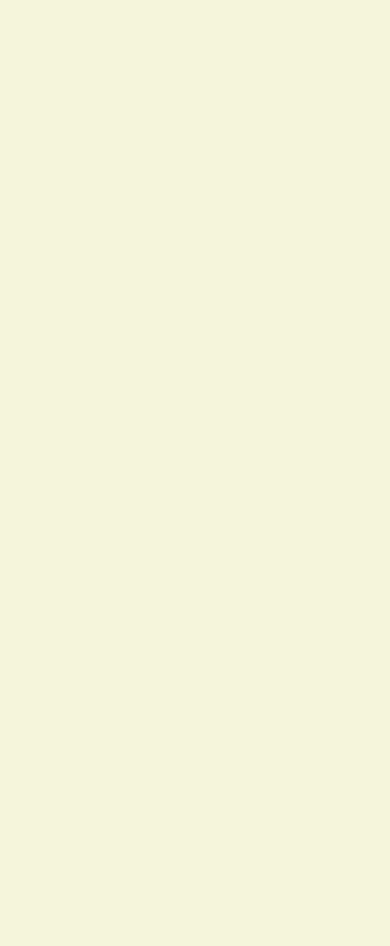
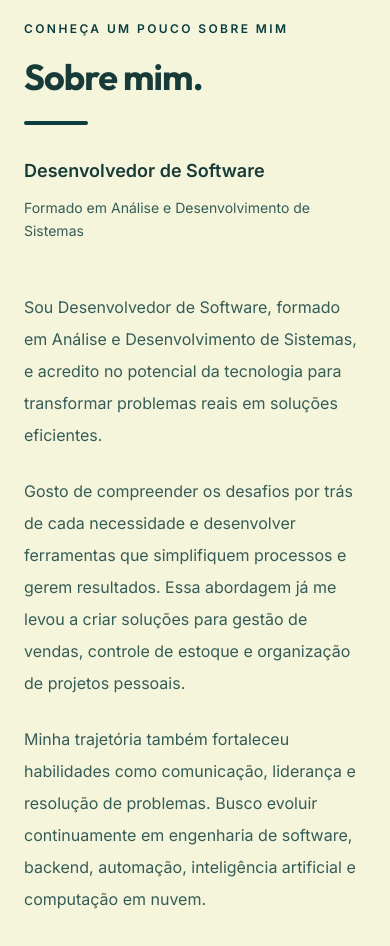
Before and after one commit to AlexandroLeao/developer-portfolio, a React (Vite) app: page / in a window 390 px wide. Shown: the part 920-1866 px from the top of the page. Before the commit the page ends 844 px from the top, so only its background shows below. Built offline with nearby package versions, Linux system fonts and the light colour scheme.

Commit message:
feat: add responsive bilingual about section

```diff
--- a/src/App.tsx
+++ b/src/App.tsx
@@ -7,22 +7,46 @@ type Language = 'pt' | 'en'
 
 const translations = {
   pt: {
+    hero: {
       role: 'Desenvolvedor de Software',
       description: 'Transformando código em soluções.',
       contact: 'Entrar em contato',
       resume: 'Currículo em breve',
       resumeLabel: 'Download do currículo disponível em breve',
-    illustration:
-      'Ilustração de Alexandro Leão utilizando um notebook',
+      illustration: 'Ilustração de Alexandro Leão utilizando um notebook',
+    },
+    about: {
+      eyebrow: 'CONHEÇA UM POUCO SOBRE MIM',
+      title: 'Sobre mim',
+      subtitle: 'Desenvolvedor de Software',
+      education: 'Formado em Análise e Desenvolvimento de Sistemas',
+      paragraphs: [
+        'Sou Desenvolvedor de Software, formado em Análise e Desenvolvimento de Sistemas, e acredito no potencial da tecnologia para transformar problemas reais em soluções eficientes.',
+        'Gosto de compreender os desafios por trás de cada necessidade e desenvolver ferramentas que simplifiquem processos e gerem resultados. Essa abordagem já me levou a criar soluções para gestão de vendas, controle de estoque e organização de projetos pessoais.',
+        'Minha trajetória também fortaleceu habilidades como comunicação, liderança e resolução de problemas. Busco evoluir continuamente em engenharia de software, backend, automação, inteligência artificial e computação em nuvem.',
+      ],
+    },
   },
   en: {
+    hero: {
       role: 'Software Developer',
       description: 'Turning code into solutions.',
       contact: 'Get in touch',
       resume: 'Résumé coming soon',
       resumeLabel: 'Résumé download coming soon',
-    illustration:
-      'Illustration of Alexandro Leão using a laptop',
+      illustration: 'Illustration of Alexandro Leão using a laptop',
+    },
+    about: {
+      eyebrow: 'GET TO KNOW ME',
+      title: 'About me',
+      subtitle: 'Software Developer',
+      education: 'Degree in Systems Analysis and Development',
+      paragraphs: [
+        "I'm a Software Developer with a degree in Systems Analysis and Development, and I believe in using technology to turn real-world problems into efficient solutions.",
+        'I enjoy understanding the challenges behind each need and building tools that simplify processes and deliver meaningful results. This approach has led me to develop solutions for sales management, inventory tracking, and personal project organization.',
+        "My professional journey has also strengthened my communication, leadership, and problem-solving skills. I'm continuously expanding my knowledge of software engineering, backend development, automation, artificial intelligence, and cloud computing.",
+      ],
+    },
   },
 }
 
@@ -39,9 +63,7 @@ function App() {
 
   useEffect(() => {
     localStorage.setItem('portfolio-language', language)
-
-    document.documentElement.lang =
-      language === 'pt' ? 'pt-BR' : 'en'
+    document.documentElement.lang = language === 'pt' ? 'pt-BR' : 'en'
   }, [language])
 
   const text = translations[language]
@@ -51,18 +73,16 @@ function App() {
       id="home"
       className="min-h-screen bg-(--color-background) text-(--color-text) transition-colors duration-300"
     >
-      <Header
-        language={language}
-        onLanguageChange={setLanguage}
-      />
+      <Header language={language} onLanguageChange={setLanguage} />
 
+      {/* HERO */}
       <section
         aria-labelledby="hero-title"
         className="mx-auto flex min-h-screen max-w-7xl flex-col items-center justify-center gap-12 px-6 pt-32 pb-16 lg:flex-row lg:gap-16"
       >
         <div className="flex w-full flex-1 flex-col items-center text-center lg:items-start lg:text-left">
           <span className="mb-6 rounded-full border border-(--color-border) bg-(--color-surface) px-4 py-2 text-sm font-medium text-(--color-primary)">
-            {text.role}
+            {text.hero.role}
           </span>
 
           <h1
@@ -73,7 +93,7 @@ function App() {
           </h1>
 
           <p className="mb-8 max-w-xl text-lg leading-relaxed text-(--color-text-muted)">
-            {text.description}
+            {text.hero.description}
           </p>
 
           <div className="flex flex-col gap-4 sm:flex-row">
@@ -82,15 +102,15 @@ function App() {
               className="inline-flex items-center justify-center gap-2 rounded-full bg-[#0b3d3e] px-8 py-3 font-semibold text-white transition-colors duration-300 hover:bg-[#082e2f] focus-visible:outline-2 focus-visible:outline-offset-4 focus-visible:outline-(--color-primary)"
             >
               <Mail size={18} aria-hidden="true" />
-              {text.contact}
+              {text.hero.contact}
             </a>
 
             <span
-              aria-label={text.resumeLabel}
+              aria-label={text.hero.resumeLabel}
               className="inline-flex cursor-not-allowed items-center justify-center gap-2 rounded-full border border-(--color-border) bg-(--color-surface) px-8 py-3 font-semibold text-(--color-text-muted) opacity-60"
             >
               <Download size={18} aria-hidden="true" />
-              {text.resume}
+              {text.hero.resume}
             </span>
           </div>
         </div>
@@ -104,11 +124,62 @@ function App() {
 
           <img
             src="/images/hero-illustration.png"
-            alt={text.illustration}
+            alt={text.hero.illustration}
             width={1448}
             height={1086}
             className="relative z-10 h-auto w-full max-w-lg object-contain"
           />
+        </div>
+      </section>
+
+      {/* SOBRE MIM / ABOUT */}
+      <section
+        id="about"
+        aria-labelledby="about-title"
+        className="scroll-mt-12 border-t border-(--color-border) py-24 sm:py-32"
+      >
+        <div className="mx-auto grid max-w-7xl grid-cols-1 items-start gap-12 px-6 lg:grid-cols-[0.85fr_1.15fr] lg:gap-20">
+          {/* Coluna de apresentação */}
+          <div className="flex flex-col items-start">
+            <span className="mb-5 text-xs font-semibold tracking-[0.2em] text-(--color-primary)">
+              {text.about.eyebrow}
+            </span>
+
+            <h2
+              id="about-title"
+              className="font-display text-4xl font-bold tracking-tight sm:text-5xl"
+            >
+              {text.about.title}
+              <span className="text-(--color-primary)">.</span>
+            </h2>
+
+            <div
+              aria-hidden="true"
+              className="mt-6 h-1 w-16 rounded-full bg-(--color-primary)"
+            />
+
+            <div className="mt-8 space-y-3">
+              <p className="text-lg font-semibold text-(--color-text)">
+                {text.about.subtitle}
+              </p>
+
+              <p className="max-w-sm text-sm leading-relaxed text-(--color-text-muted)">
+                {text.about.education}
+              </p>
+            </div>
+          </div>
+
+          {/* Coluna com a história profissional */}
+          <div className="space-y-6">
+            {text.about.paragraphs.map((paragraph, index) => (
+              <p
+                key={index}
+                className="text-base leading-8 text-(--color-text-muted) sm:text-lg sm:leading-9"
+              >
+                {paragraph}
+              </p>
+            ))}
+          </div>
         </div>
       </section>
     </main>
```
Lines whose indentation alone changed are shown as unchanged.
